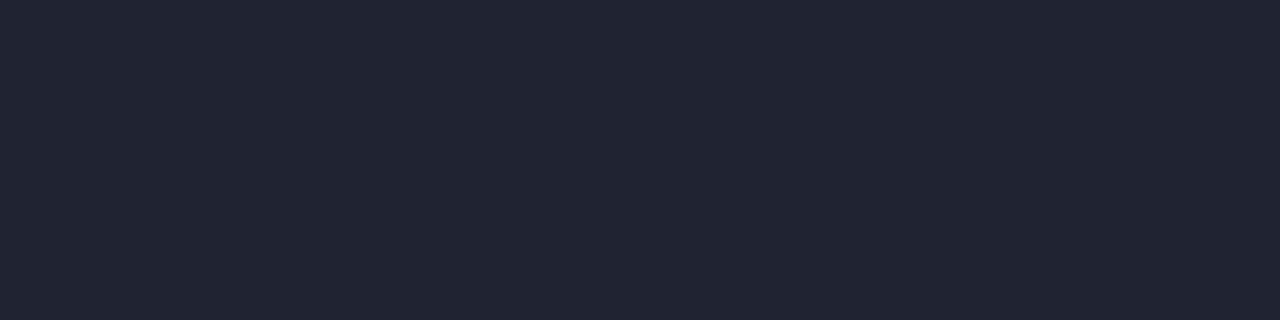
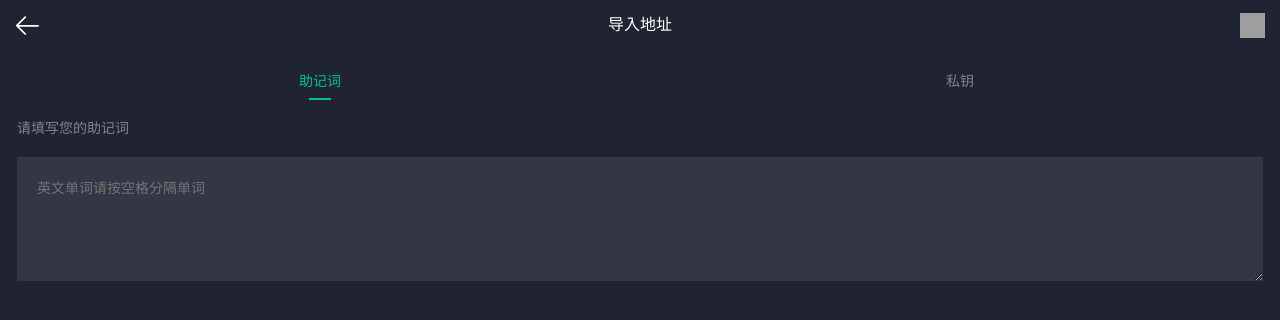
Before and after one commit to Gringe920/CTC-Wallet, a Vue app: page /exportAddr in a window 1280 px wide. Shown: the top 320 px of the page. Built offline with nearby package versions, Linux system fonts and the light colour scheme; grey boxes are pictures that could not be loaded.

Commit message:
添加导出地址

```diff
--- a/src/router.js
+++ b/src/router.js
@@ -15,6 +15,8 @@
 import User from "./views/user"
 import Lang from "./views/user/lang"
 import AccountManage from './views/user/accountManage'
+import ExportAddr from './views/user/exportAddr'
+
 Vue.use(Router)
 export default new Router({
   mode: 'history',
@@ -102,6 +104,11 @@
       component: AccountManage
     },
     {
+      path: '/exportAddr',
+      name: 'exportAddr',
+      component: ExportAddr
+    },
+    {
       path: '/about',
       name: 'about',
       // route level code-splitting
--- a/src/views/user/accountManage.vue
+++ b/src/views/user/accountManage.vue
@@ -26,7 +26,7 @@
         </div>
       </div>
 
-      <div class="account-import" v-show="!editMode">
+      <div class="account-import" v-show="!editMode" @click="$router.push({path: '/exportAddr'})">
         <i></i>
         导入地址
       </div>
--- /dev/null
+++ b/src/views/user/exportAddr.vue
@@ -0,0 +1,99 @@
+<template>
+  <div class="container">
+    <Header title="导入地址" />
+    <div class="content">
+      <div class="tabs">
+        <div class="tab" @click="selectTab(0)" :class="{'active': activeIndex == 0}">
+          助记词
+          <span class="active-line" v-if="activeIndex == 0"></span>
+        </div>
+        <div class="tab" :class="{'active': activeIndex == 1}" @click="selectTab(1)">
+          私钥
+          <span class="active-line" v-if="activeIndex == 1"></span>
+        </div>
+      </div>
+      <!-- 助记词 -->
+      <div class="inputFwk" :class="{'active': activeIndex == 0}">
+        <div class="input-title">请填写您的助记词</div>
+        <textarea class="input-area" placeholder="英文单词请按空格分隔单词" />
+      </div>
+      <div class="inputFwk" :class="{'active': activeIndex == 1}">
+        <div class="input-title">请输入您的私钥地址</div>
+        <textarea class="input-area" placeholder="RKWPDQTXW3FUPZTUNVCEAUG8HEDXEX7ZWQ" />
+      </div>
+    </div>
+  </div>
+</template>
+
+<script>
+export default {
+  data() {
+    return {
+      activeIndex: 0
+    };
+  },
+  methods: {
+    selectTab(index) {
+      this.activeIndex = index;
+    }
+  }
+};
+</script>
+
+<style lang="scss" scoped>
+.container {
+  .content {
+    margin-top: 60px;
+    .tabs {
+      display: flex;
+      align-items: center;
+      justify-content: center;
+      padding: 10px 0;
+      .tab {
+        font-size: 14px;
+        color: #7d8398;
+        position: relative;
+        width: 50%;
+        text-align: center;
+        &.active {
+          color: #00c28f;
+        }
+        .active-line {
+          display: inline-block;
+          width: 22px;
+          height: 2px;
+          background-color: #00c28f;
+          position: absolute;
+          bottom: -10px;
+          left: 50%;
+          transform: translateX(-50%);
+        }
+      }
+    }
+  }
+  .inputFwk {
+    display: none;
+    padding: 17px;
+    .input-title {
+      font-size: 14px;
+      color: #7d8398;
+    }
+    .input-area {
+      background-color: #323645;
+      border: none;
+      margin-top: 20px;
+      height: 124px;
+      outline: none;
+      width: 100%;
+      padding: 20px;
+      font-size: 14px;
+      color: white;
+      overflow: hidden;
+    }
+    &.active {
+      display: inline-block;
+      width: 100%;
+    }
+  }
+}
+</style>
```
